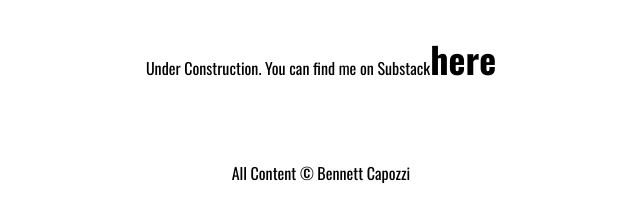
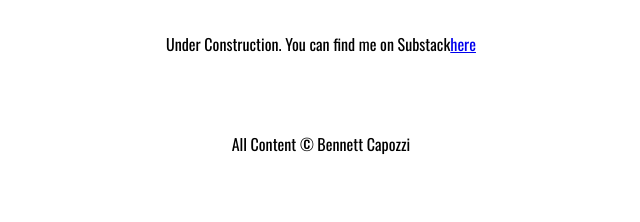
Before and after one commit to bennettcapozzi/bennett-blog, a Gatsby site: page / in a window 1280 px wide. Shown: the whole page, without its empty margins (319-959 px from the left). Built offline with nearby package versions, Linux system fonts and the light colour scheme; Gatsby itself is replaced by a stand-in of ours.

Commit message:
Update header.js

```diff
--- a/src/components/header.js
+++ b/src/components/header.js
@@ -7,12 +7,6 @@ export default function Header({ children }) {
       Under Construction. You can find me on Substack
       <Link
         to="www.bennettcapozzi.substack.com"
-        style={{
-          color: "black",
-          textDecoration: "none",
-          fontSize: "36px",
-          fontWeight: "bold",
-        }}
       >
         here
       </Link>
```
